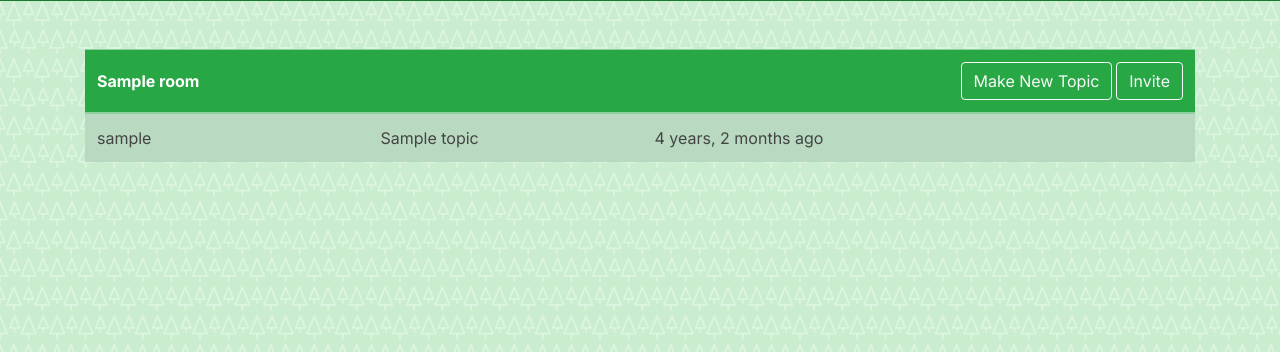
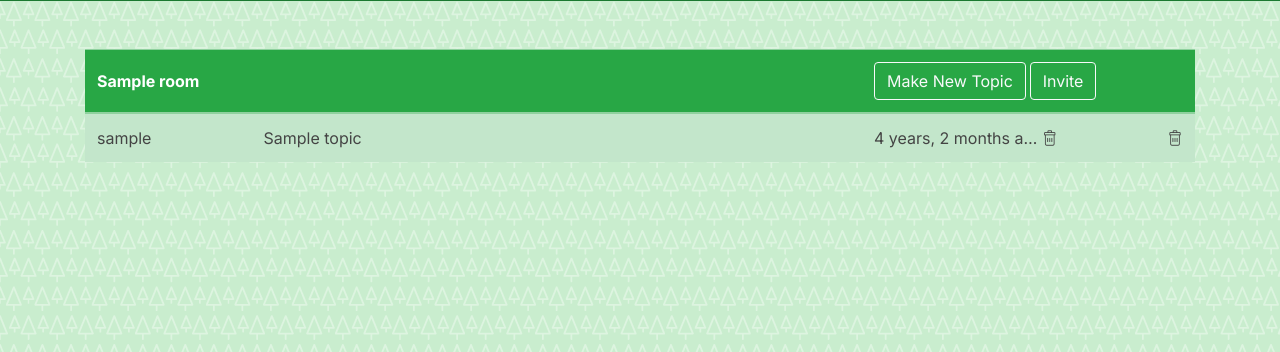
Before and after one commit to eugder/teamglade, a Django app: page /rooms/ in a window 1280 px wide. Shown: the part 89-441 px from the top of the page. Run offline with Django 4.2, Linux system fonts and the light colour scheme; a user stored in the database is signed in; tables that the repository leaves empty hold one stand-in row (values such as "Sample post"); some libraries are stand-ins or nearby versions.

Commit message:
for delete feature room appearance adjusted

```diff
--- a/teamglade/rooms/static/rooms.css
+++ b/teamglade/rooms/static/rooms.css
@@ -55,5 +55,5 @@ input[type=file]::file-selector-button:hover {
     text-decoration: none;
     background-color: #b4d5bc !important;
     border-color: #b9dac1;*/
-    box-shadow: 1px 1px 3px 3px #92ad99;
+    box-shadow: 0px 2px 3px 1px #92ad99;
 }
--- a/teamglade/rooms/templates/room.html
+++ b/teamglade/rooms/templates/room.html
@@ -12,15 +12,16 @@
 
 {% block content %}
 <div class="container mt-5">
-  <table class="table table-success table-striped table-hover">
+  <table class="table table-success  table-hover"> <!-- table-striped -->
     <thead class="bg-success">
       <tr>
-        <th class="text-white align-middle"> {{room.name}} </th>
-        <th></th>
-        <th class="text-right">
+        <th style="width: 15%" class="text-white align-middle"> {{room.name}} </th>
+        <th style="width: 55%"></th>
+        <th style="width: 25%">
           <a class="btn btn-success btn-outline-light" href="{% url 'new_topic' room.pk %}" role="button">Make New Topic</a>
           <a class="btn btn-success btn-outline-light" href="{% url 'send_invite' room.pk %}" role="button">Invite</a>
         </th>
+        <th style="width: 5%" class="text-right"></th>
       </tr>
     </thead>
     <tbody>
@@ -40,7 +41,11 @@
             {{ the_topic.title }}<br>
           </td>
           <td class="align-middle">
-            {{ the_topic.created_at|naturaltime }}<br>
+            {{ the_topic.created_at|naturaltime|truncatechars:20 }} <i class="lni lni-trash-can"></i><br>
+          </td>
+          <td class="align-middle text-right">
+            <!-- <a class="btn btn-success btn-outline-light" href="{% url 'send_invite' room.pk %}" role="button"><i class="lni lni-trash-can"></i></a> -->
+            <i class="lni lni-trash-can"></i><br>
           </td>
         </tr>
       {% endfor %}
```
